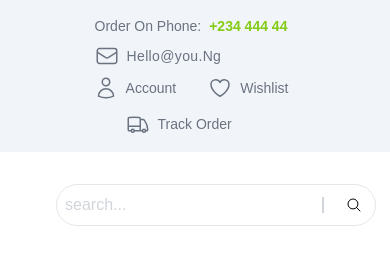
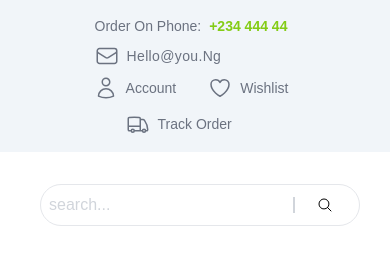
Before and after one commit to Oghenekparobo/catClone, a React (Create React App) app: page / in a window 390 px wide. Shown: the top 276 px of the page. Built offline with nearby package versions, Linux system fonts and the light colour scheme.

Commit message:
refactored tailwindcss codes on TopNav component

```diff
--- a/src/components/Header/TopSection.js
+++ b/src/components/Header/TopSection.js
@@ -3,8 +3,8 @@ import CartBadge from "../Cart/CartBadge";
 const TopSection = () => {
   return (
     <div className="flex flex-col text-center py-8 mx-10 space-x-0 md:flex-row md:space-x-96">
-      <div className="search-box mx-4">
-        <button className="flex-items__center  border rounded-full py-2 w-[20rem]">
+      <div className="search-box">
+        <button className="flex-items__center  border rounded-full pr-4 md:pr-0 py-2 w-[20rem]">
           <span className="basis-10/12 text-left pl-2 text-gray-300 hover:cursor-not-allowed">
             search...
           </span>
```
